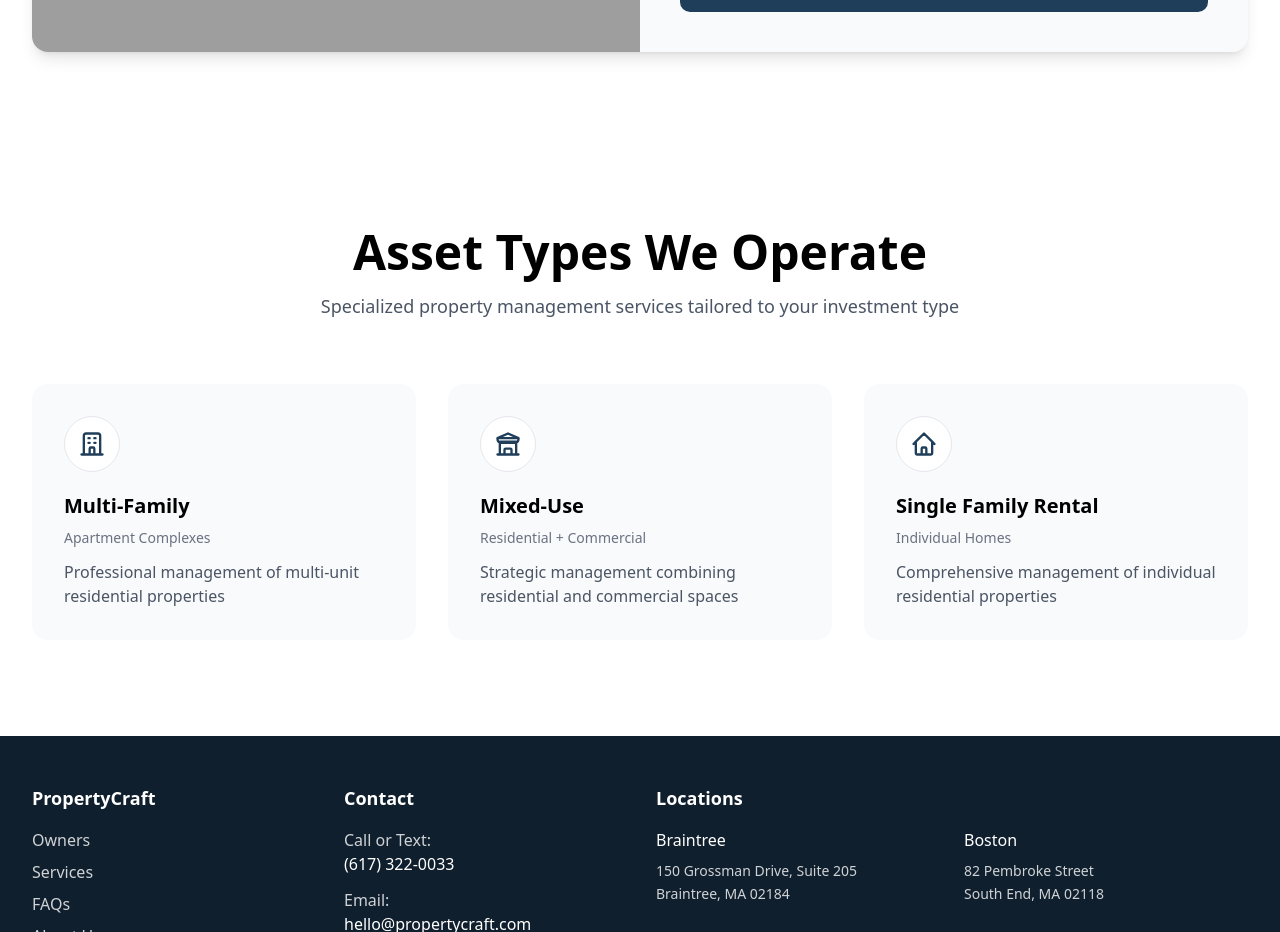
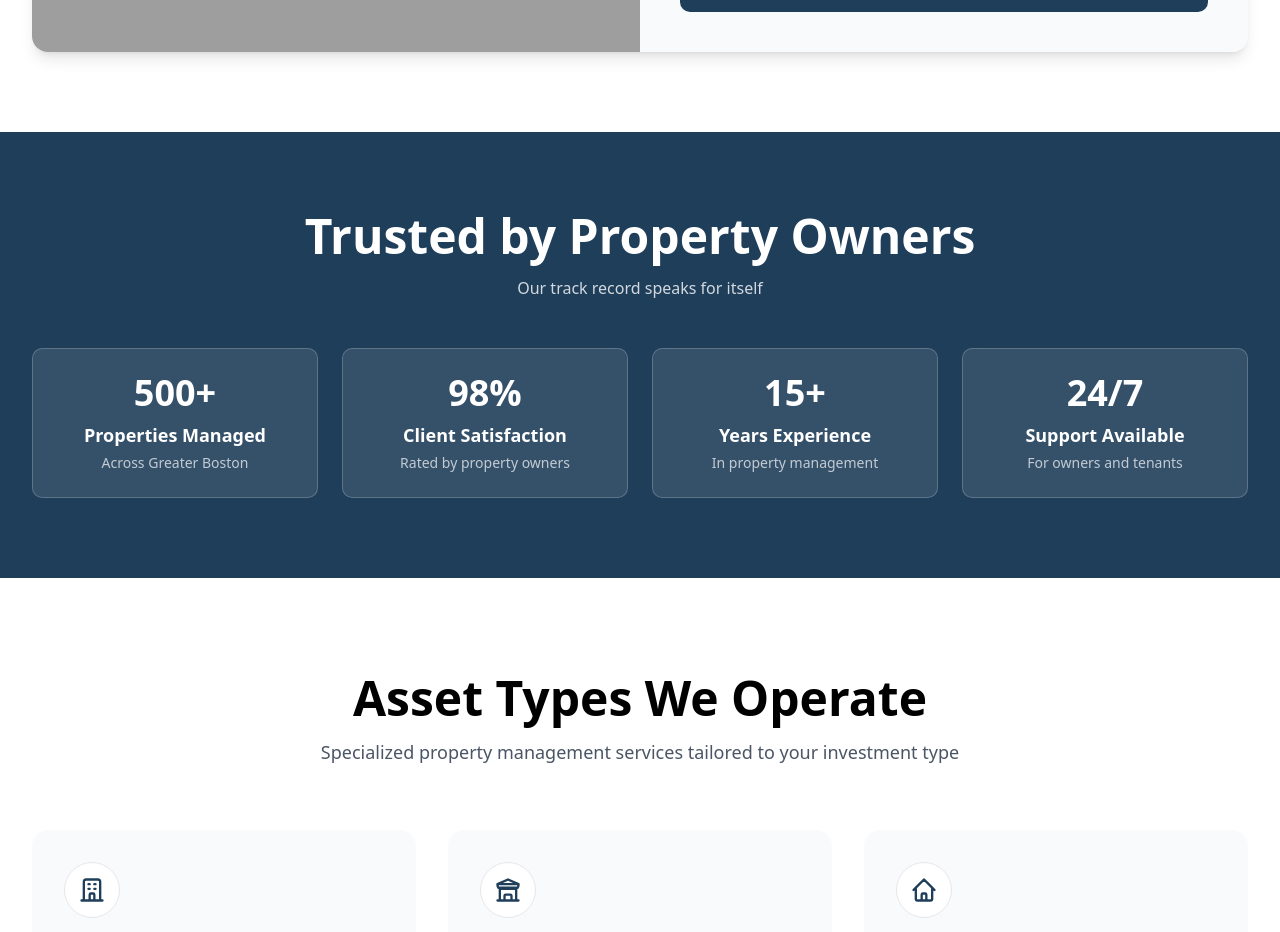
Before and after one commit to RobsonAraujo/property-craft-web, a Next.js app: page / in a window 1280 px wide. Shown: the part 2715-3647 px from the top of the page. Built offline with nearby package versions, Linux system fonts and the light colour scheme; grey boxes are pictures that could not be loaded.

Commit message:
feat: stats:

```diff
--- a/src/features/home/HomePage.tsx
+++ b/src/features/home/HomePage.tsx
@@ -1,5 +1,5 @@
 import React from "react";
-import { Header, Hero, Process, ServiceAreas, CTABanner } from "./components";
+import { Header, Hero, Process, ServiceAreas, Stats } from "./components";
 import Footer from "../../app/components/Footer";
 import BlueBanner from "../../components/BlueBanner";
 import AssetTypes from "../../components/AssetTypes";
@@ -9,11 +9,14 @@ const HomePage = () => {
     <div className="">
       <Header />
       <Hero />
+
       <Process />
       <BlueBanner />
       <ServiceAreas />
       {/* <CTABanner /> */}
+      <Stats />
       <AssetTypes />
+
       <Footer />
     </div>
   );
--- /dev/null
+++ b/src/features/home/components/Stats.tsx
@@ -0,0 +1,60 @@
+import React from "react";
+
+const Stats = () => {
+  const stats = [
+    {
+      number: "500+",
+      label: "Properties Managed",
+      description: "Across Greater Boston",
+    },
+    {
+      number: "98%",
+      label: "Client Satisfaction",
+      description: "Rated by property owners",
+    },
+    {
+      number: "15+",
+      label: "Years Experience",
+      description: "In property management",
+    },
+    {
+      number: "24/7",
+      label: "Support Available",
+      description: "For owners and tenants",
+    },
+  ];
+
+  return (
+    <section className="py-12 bg-brand-800 sm:py-16 lg:py-20">
+      <div className="px-4 mx-auto max-w-7xl sm:px-6 lg:px-8">
+        <div className="text-center mb-12">
+          <h2 className="text-3xl font-bold text-white sm:text-4xl lg:text-5xl">
+            Trusted by Property Owners
+          </h2>
+          <p className="mt-4 text-base text-white/80 max-w-2xl mx-auto">
+            Our track record speaks for itself
+          </p>
+        </div>
+
+        <div className="grid grid-cols-1 gap-6 sm:grid-cols-2 lg:grid-cols-4">
+          {stats.map((stat, index) => (
+            <div
+              key={index}
+              className="bg-white/10 backdrop-blur-sm border border-white/20 rounded-lg p-6 text-center hover:bg-white/20 transition-all duration-300"
+            >
+              <div className="text-4xl font-bold text-white mb-2">
+                {stat.number}
+              </div>
+              <div className="text-lg font-semibold text-white mb-1">
+                {stat.label}
+              </div>
+              <div className="text-sm text-white/70">{stat.description}</div>
+            </div>
+          ))}
+        </div>
+      </div>
+    </section>
+  );
+};
+
+export default Stats;
--- a/src/features/home/components/index.ts
+++ b/src/features/home/components/index.ts
@@ -3,3 +3,4 @@ export { default as Hero } from "./Hero";
 export { default as Process } from "./Process";
 export { default as ServiceAreas } from "./ServiceAreas";
 export { default as CTABanner } from "./CTABanner";
+export { default as Stats } from "./Stats";
```
